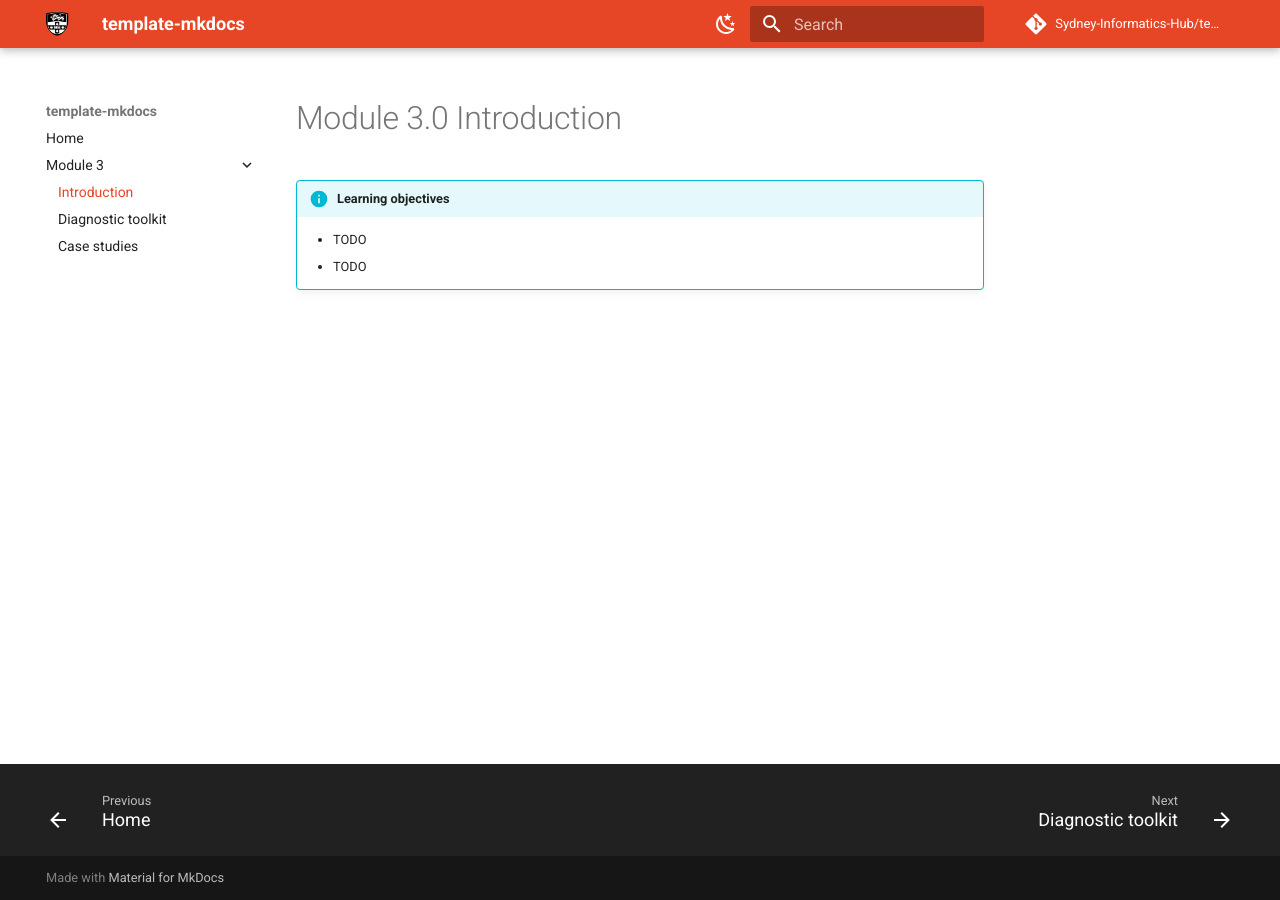
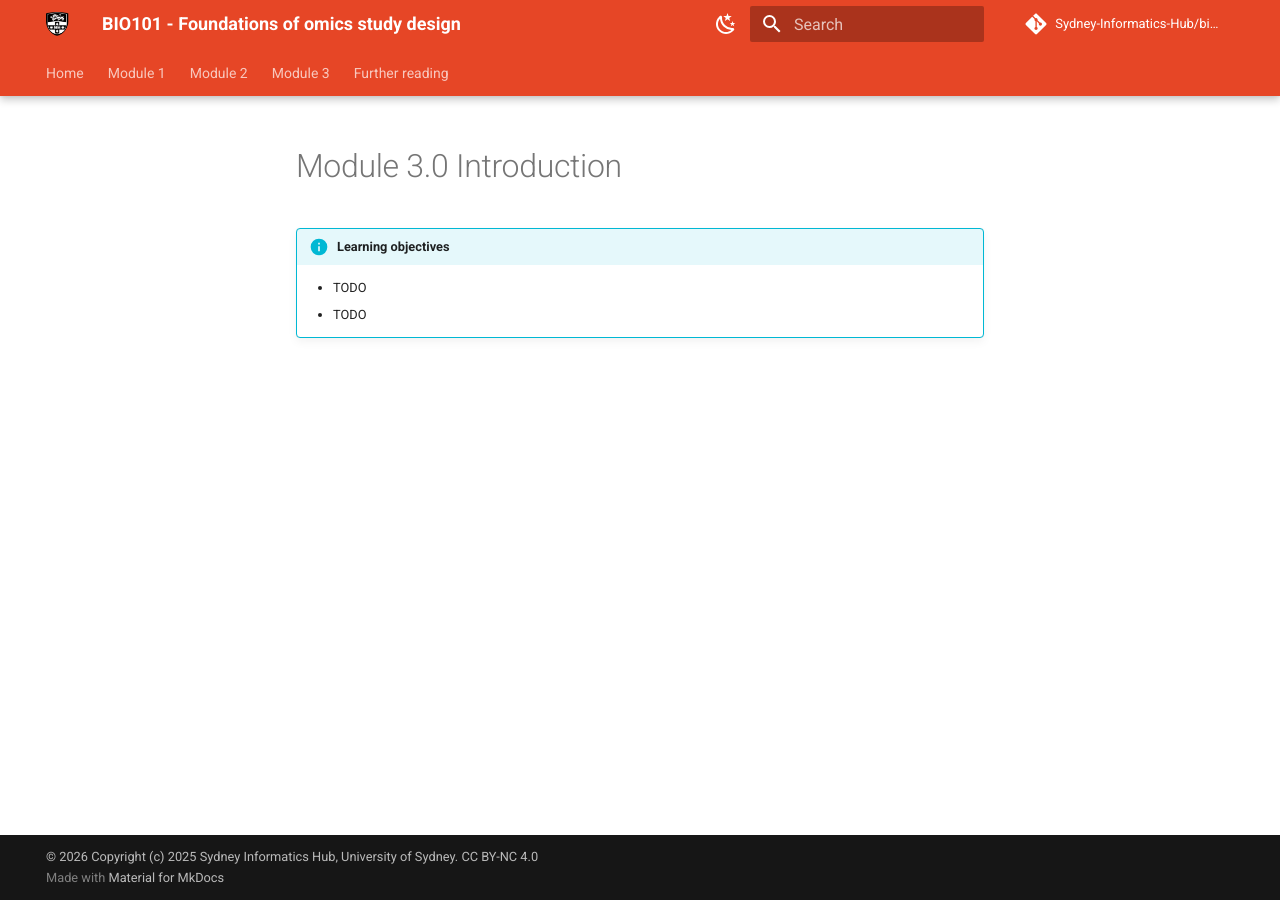
Before and after one commit to Sydney-Informatics-Hub/bio101-workshop, an MkDocs documentation site: the page built from docs/module03/module03-0.md, in a window 1280 px wide. Built offline with MkDocs 1.6.1 and Material for MkDocs 9.7.7, drawn with Linux system fonts in a browser that asks for light colours; comment, search, counter and statistics services are not loaded.

Commit message:
Add pages structure yaml

```diff
--- a/mkdocs.yml
+++ b/mkdocs.yml
@@ -1,14 +1,34 @@
-site_name: template-mkdocs
-repo_url: https://github.com/Sydney-Informatics-Hub/template-mkdocs
-repo_name: Sydney-Informatics-Hub/template-mkdocs
+site_name: BIO101 - Foundations of omics study design
+repo_url: https://github.com/Sydney-Informatics-Hub/bio101-workshop
+repo_name: Sydney-Informatics-Hub/bio101-workshop
 
 nav:
   # Landing page
   - Home: index.md
-  - Module 3:
-    - Introduction: module03/module03-0.md
-    - Diagnostic toolkit: module03/module03-1.md
-    - Case studies: module03/module03-2.md
+  - Module 1:
+    - Module 1.1 Omics landscape: module1-1.md
+    - Module 1.2 Experimental workflow:
+      - 1.2.0 Overview: module1-2-0.md
+      - 1.2.1 - Design: module1-2-1.md
+      - 1.2.2 - Data acquisition: module1-2-2.md
+      - 1.2.3 - Preprocessing: module1-2-3.md
+      - 1.2.4 - Analysis: module1-2-4.md
+      - 1.2.5 - Reporting: module1-2-5.md
+      - 1.2.6 - Activity: module1-2-6.md
+  - Module 2:
+      - Overview: module2-0.md
+      - Module 2.1 Accuracy and interpretability:
+          - 2.1.1 Choosing a platform: module2-1-1.md
+          - 2.1.2 Confounding and batch: module2-1-2.md
+          - 2.1.3 Measurement and metadata: module2-1-3.md
+      - Module 2.2 Power and cost:
+          - 2.2.1 Sample size: module2-2-1.md
+          - 2.2.2 Design decision costs: module2-2-2.md
+      - Module 2.3 Generalisability:
+          - 2.3.1 Who the findings apply to: module2-3-1.md
+      - Module 2.4 Design decisions in practice: module2-4-0.md
+  - Module 3: module3.md
+  - Further reading: further-reading.md
 
 theme:
   name: material
@@ -16,6 +36,8 @@
   features:
     - navigation.footer
     - content.code.copy
+    - navigation.tabs
+    - navigation.tabs.sticky
   palette:
     - scheme: default
       primary: custom
@@ -42,8 +64,14 @@
   - attr_list
   - md_in_html
   - pymdownx.superfences
+  - toc:
+      toc_depth: 2
 
 extra:
   analytics:
     provider: google
     property: G-TNWWV3HK57
+
+copyright: >
+  © 2026 Copyright (c) 2025 Sydney Informatics Hub, University of Sydney.
+  <a href="https://creativecommons.org/licenses/by-nc/4.0/" target="_blank">CC BY-NC 4.0</a>
```
